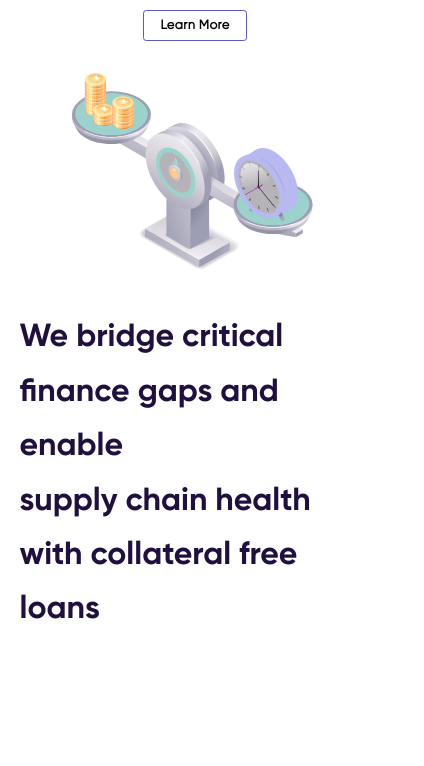
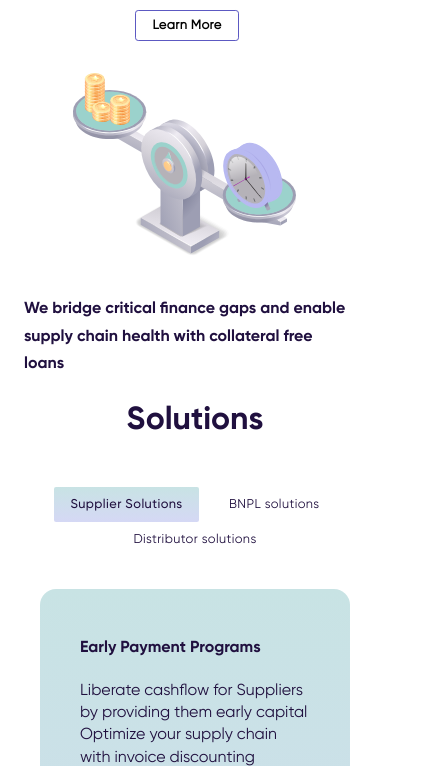
Before and after one commit to shivaJitfin/jitfinwebsite, a plain HTML site: page static/index.html in a window 390 px wide. Shown: the part 313-1079 px from the top of the page, 424 px wide, since content can reach past the window. Drawn offline with nearby package versions, Linux system fonts and the light colour scheme.

Commit message:
Add files via upload
mobile responsive

```diff
--- a/static/assets/css/index.scss
+++ b/static/assets/css/index.scss
@@ -78,6 +78,7 @@ html {
       padding: 0;
       margin: 0;
       .navbar-brand {
+        max-width: 12rem;
       }
       .navbar-collapse {
         flex-direction: row-reverse;
@@ -105,6 +106,9 @@ html {
     flex-direction: column;
     padding: 6rem 5%;
     position: relative;
+    @include respond(phone) {
+      padding: 6rem 5rem 0 3rem;
+    }
     .background-glow {
       position: absolute;
       z-index: -1;
@@ -118,6 +122,9 @@ html {
       line-height: 1.7;
       font-family: $fontfamilyBold;
       color: $fontBlack;
+      @include respond(phone) {
+        text-align: center;
+      }
     }
     .title-desc {
       font-size: 2rem;
@@ -148,12 +155,23 @@ html {
       font-family: $fontfamilyBold;
       color: $fontBlue;
       padding-top: 5rem;
+      @include respond(phone) {
+        font-size: 2rem;
+      }
     }
   }
   .solution {
     max-width: 124em;
     margin: 0 auto;
     padding: 10rem;
+    @include respond(tab-land) {
+      padding: 10rem 0;
+      margin: 0 5rem;
+    }
+    @include respond(phone) {
+      padding: 2rem 0;
+    }
+
     .section-title {
       @include section-title();
     }
@@ -190,13 +208,22 @@ html {
         padding: 6rem 10rem;
         background: linear-gradient(to bottom, #c8e3e4, #d5d8f5);
         border-radius: 2em;
+        @include respond(tab-port) {
+          padding: 6rem 5rem;
+        }
         .main-box {
           display: flex;
           justify-content: space-between;
           align-items: center;
           gap: 0 4rem;
+          @include respond(phone) {
+            flex-direction: column;
+          }
           .left {
             width: 50%;
+            @include respond(phone) {
+              width: 100%;
+            }
             .box-title {
               @include sub-title();
             }
@@ -211,6 +238,10 @@ html {
           }
           .right {
             width: 50%;
+            @include respond(phone) {
+              width: 100%;
+              margin-top: 4rem;
+            }
             .sub-box {
               -webkit-backdrop-filter: blur(4.4px);
               backdrop-filter: blur(4.4px);
@@ -251,6 +282,9 @@ html {
     margin: 0 auto;
     padding: 10rem;
     position: relative;
+    @include respond(phone) {
+      padding: 3rem 5rem;
+    }
     .background-glow {
       position: absolute;
       z-index: -1;
@@ -272,6 +306,9 @@ html {
         align-items: center;
         grid-template-columns: 2fr 1fr 1fr;
         gap: 2rem;
+        @include respond(phone) {
+          grid-template-columns: 1fr;
+        }
         .box-1 {
           width: 80%;
           .box-title {
@@ -283,11 +320,17 @@ html {
           }
         }
         .box-2 {
+          @include respond(phone) {
+            order: -1;
+          }
           img {
             width: 40%;
           }
         }
         .box-3 {
+          @include respond(phone) {
+            display: none;
+          }
           img {
             width: 70%;
           }
@@ -301,16 +344,33 @@ html {
     border-radius: 3.3rem;
     margin: 0 auto;
     padding: 10rem;
+    @include respond(tab-land) {
+      padding: 10rem 5rem;
+      margin: 0 5rem;
+    }
+
     .section-title {
       @include sub-title();
+      @include respond(phone) {
+        text-align: center;
+      }
     }
     .main-box {
       display: flex;
       justify-content: space-between;
       align-items: flex-start;
-      // gap: 0 4rem;
+      gap: 0 4rem;
+      @include respond(phone) {
+        flex-direction: column;
+        align-items: center;
+      }
       .left {
         width: 60%;
+        @include respond(phone) {
+          order: 1;
+          padding-top: 5rem;
+          width: 100%;
+        }
         .content {
           @include content();
         }
@@ -331,6 +391,9 @@ html {
     max-width: 124em;
     margin: 0 auto;
     padding: 10rem 10rem 0;
+    @include respond(phone) {
+      padding: 10rem 5rem 0;
+    }
     .section-title {
       @include section-title();
       padding-bottom: 0;
@@ -348,6 +411,9 @@ html {
       justify-content: center;
       gap: 2rem 0;
       padding-top: 2rem;
+      @include respond(phone) {
+        width: 100%;
+      }
       .content-box {
         width: 100%;
         .form-content {
```
Also changed, not shown: static/assets/css/index.css, 1 other file.
